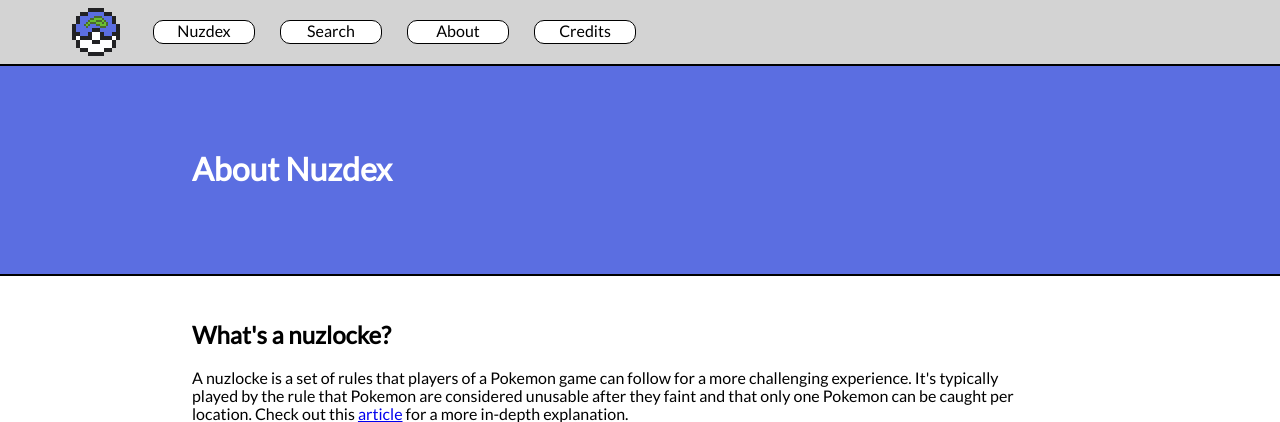
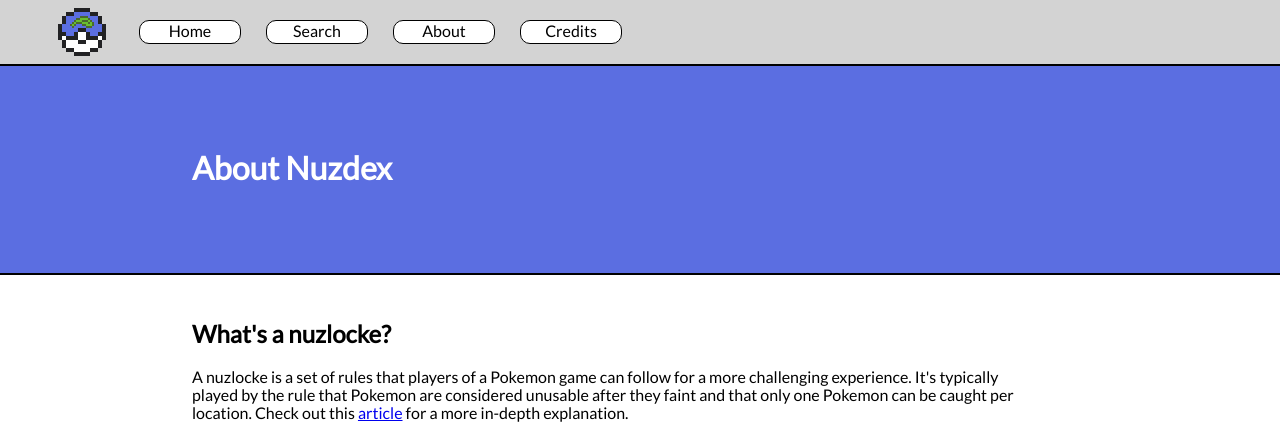
Before and after one commit to madkaudev/Nuzdex, a web app: file about.html in a window 1280 px wide. Shown: the top 422 px of the page. Run offline with its HTML, style and script files only (its server is not run), Linux system fonts and the light colour scheme.

Commit message:
Edits to nav-bar and removal of inline styles

```diff
--- a/about.html
+++ b/about.html
@@ -13,7 +13,7 @@
         <meta name="twitter:title" content="About" />
         <!-- Character set and viewport -->
         <meta charset = "utf-8" />
-        <meta name="viewport" content="width=device-width" />
+        <meta name="viewport" content="width=device-width, initial-scale=1" />
         <!-- Set the favicon and title -->
         <link rel="icon" href="images/NuzdexLogo.ico" type="image/x-icon" />
         <title>About</title>
@@ -30,8 +30,8 @@
     </head>
     <body>
         <nav class="nav-bar">
-            <img src="images/NuzdexLogo.png" alt="Nuzdex logo" width="64" height="64" style="margin-left: 5%;"/>
-            <a class="nav-link" href="index.html">Nuzdex</a>
+            <img src="images/NuzdexLogo.png" alt="Nuzdex logo" width="64" height="64" />
+            <a class="nav-link" href="index.html">Home</a>
             <a class="nav-link" href="search.html">Search</a>
             <a class="nav-link" href="about.html">About</a>
             <a class="nav-link" href="credits.html">Credits</a>
--- a/credits.html
+++ b/credits.html
@@ -13,7 +13,7 @@
         <meta name="twitter:title" content="Credits" />
         <!-- Character set and viewport -->
         <meta charset = "utf-8" />
-        <meta name="viewport" content="width=device-width" />
+        <meta name="viewport" content="width=device-width, initial-scale=1" />
         <!-- Set the favicon and title -->
         <link rel="icon" href="images/NuzdexLogo.ico" type="image/x-icon" />
         <title>Credits</title>
@@ -30,8 +30,8 @@
     </head>
     <body>
         <nav class="nav-bar">
-            <img src="images/NuzdexLogo.png" alt="Nuzdex logo" width="64" height="64" style="margin-left: 5%;"/>
-            <a class="nav-link" href="index.html">Nuzdex</a>
+            <img src="images/NuzdexLogo.png" alt="Nuzdex logo" width="64" height="64" />
+            <a class="nav-link" href="index.html">Home</a>
             <a class="nav-link" href="search.html">Search</a>
             <a class="nav-link" href="about.html">About</a>
             <a class="nav-link" href="credits.html">Credits</a>
--- a/index.html
+++ b/index.html
@@ -13,7 +13,7 @@
         <meta name="twitter:title" content="Nuzdex" />
         <!-- Character set and viewport -->
         <meta charset = "utf-8" />
-        <meta name="viewport" content="width=device-width" />
+        <meta name="viewport" content="width=device-width, initial-scale=1" />
         <!-- Set the favicon and title -->
         <link rel="icon" href="images/NuzdexLogo.ico" type="image/x-icon" />
         <title>Nuzdex</title>
@@ -30,8 +30,8 @@
     </head>
     <body>
         <nav class="nav-bar">
-            <img src="images/NuzdexLogo.png" alt="Nuzdex logo" width="64" height="64" style="margin-left: 5%;"/>
-            <a class="nav-link" href="index.html">Nuzdex</a>
+            <img src="images/NuzdexLogo.png" alt="Nuzdex logo" width="64" height="64" />
+            <a class="nav-link" href="index.html">Home</a>
             <a class="nav-link" href="search.html">Search</a>
             <a class="nav-link" href="about.html">About</a>
             <a class="nav-link" href="credits.html">Credits</a>
--- a/search.html
+++ b/search.html
@@ -13,7 +13,7 @@
         <meta name="twitter:title" content="Search" />
         <!-- Character set and viewport -->
         <meta charset = "utf-8" />
-        <meta name="viewport" content="width=device-width" />
+        <meta name="viewport" content="width=device-width, initial-scale=1" />
         <!-- Set the favicon and title -->
         <link rel="icon" href="images/NuzdexLogo.ico" type="image/x-icon" />
         <title>Search</title>
@@ -30,8 +30,8 @@
     </head>
     <body>
         <nav class="nav-bar">
-            <img src="images/NuzdexLogo.png" alt="Nuzdex logo" width="64" height="64" style="margin-left: 5%;"/>
-            <a class="nav-link" href="index.html">Nuzdex</a>
+            <img src="images/NuzdexLogo.png" alt="Nuzdex logo" width="64" height="64" />
+            <a class="nav-link" href="index.html">Home</a>
             <a class="nav-link" href="search.html">Search</a>
             <a class="nav-link" href="about.html">About</a>
             <a class="nav-link" href="credits.html">Credits</a>
--- a/styles/navbar.css
+++ b/styles/navbar.css
@@ -39,3 +39,8 @@
 .nav-link:active {
     background: rgba(0, 0, 0, 0.25);
 }
+
+/* Navigation bar logo styling. */
+.nav-bar > img {
+    margin-left: 50px;
+}
--- a/styles/style.css
+++ b/styles/style.css
@@ -9,7 +9,7 @@
 }
 
 .top-padding {
-    height: 66px;
+    height: 65px;
 }
 
 .divider {
```
